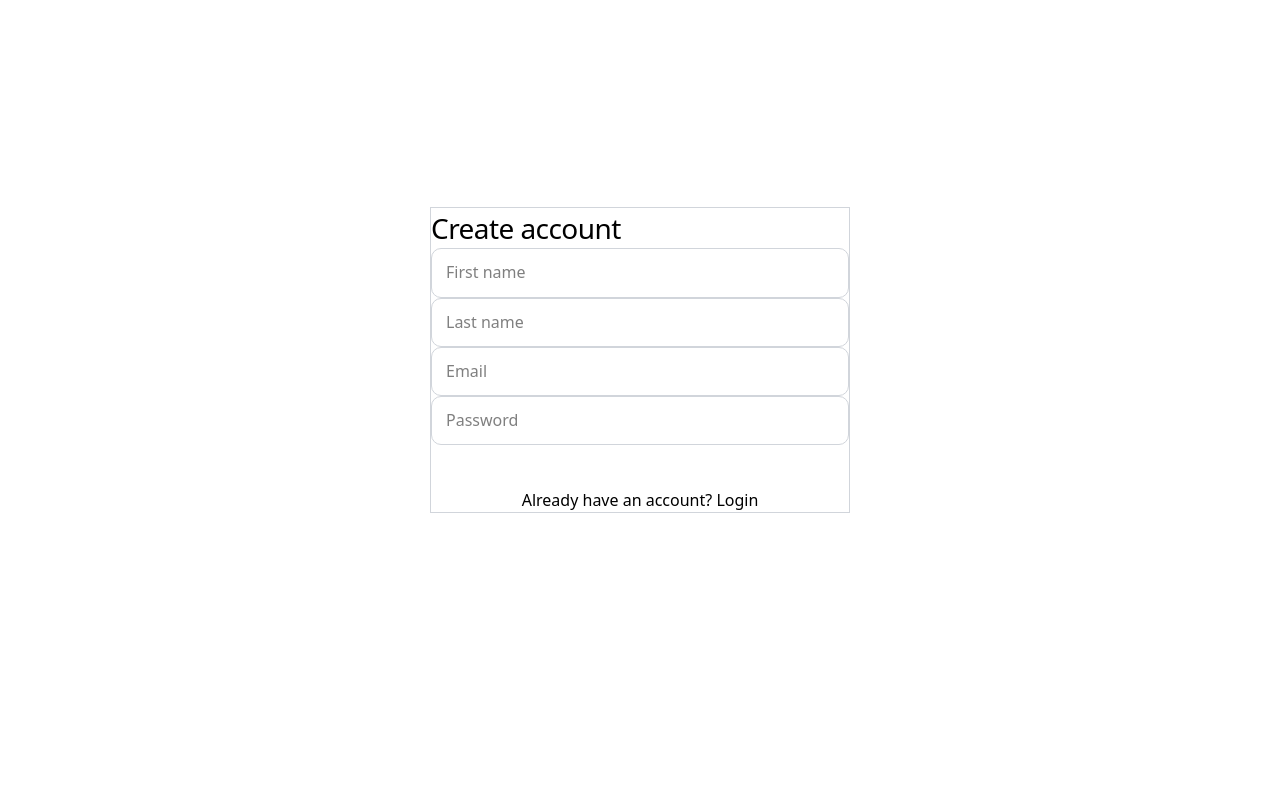
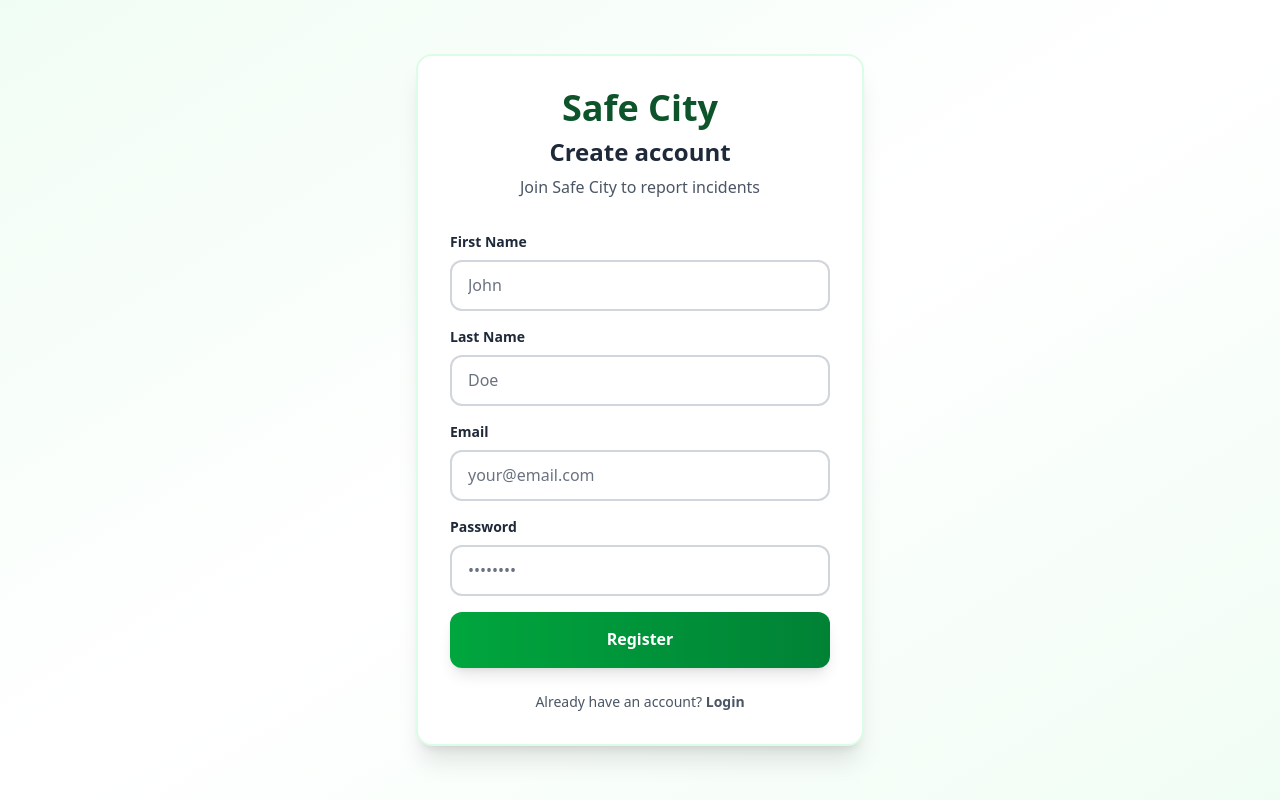
Before and after one commit to Miriapodel/Proiect-MOPS, a Next.js app in the folder mops/: page /register in a window 1280 px wide. Built offline with nearby package versions, Linux system fonts and the light colour scheme.

Commit message:
Fix issues after merging

```diff
--- a/mops/app/(auth)/login/page.tsx
+++ b/mops/app/(auth)/login/page.tsx
@@ -2,10 +2,7 @@
 
 import { useState } from "react";
 import { useRouter, useSearchParams } from "next/navigation";
-import util from "@/app/styles/util.module.css";
-import auth from "@/app/styles/auth.module.css";
-import forms from "@/app/styles/forms.module.css";
-import btn from "@/app/styles/button.module.css";
+import Link from "next/link";
 
 export default function LoginPage() {
   const router = useRouter();
@@ -34,20 +31,66 @@ export default function LoginPage() {
   }
 
   return (
-    <div className={util.center}>
-      <div className={auth.card}>
-        <h1 className={auth.title}>Welcome back</h1>
-        <form className={forms.form} onSubmit={onSubmit}>
-          <input className={forms.input} name="email" type="email" placeholder="Email" required />
-          <input className={forms.input} name="password" type="password" placeholder="Password" required />
-          <button className={`${btn.btn} ${btn.primary}`} disabled={loading} type="submit">
-            {loading ? "Signing in..." : "Login"}
-          </button>
-          {err && <p className={forms.error}>{err}</p>}
-        </form>
-        <p className={`${util.muted} ${auth.footer}`}>
-          No account? <a href="/register">Create one</a>
-        </p>
+    <div className="min-h-screen bg-gradient-to-br from-green-50 via-white to-green-50 flex items-center justify-center py-12 px-4">
+      <div className="max-w-md w-full">
+        <div className="bg-white rounded-2xl shadow-xl p-8 border-2 border-green-100">
+          <div className="text-center mb-8">
+            <h1 className="text-4xl font-bold text-green-900 mb-2">Safe City</h1>
+            <h2 className="text-2xl font-bold text-gray-800">Welcome back</h2>
+            <p className="text-gray-600 mt-2">Sign in to your account</p>
+          </div>
+
+          <form className="space-y-4" onSubmit={onSubmit}>
+            <div>
+              <label htmlFor="email" className="block text-sm font-semibold text-gray-800 mb-2">
+                Email
+              </label>
+              <input
+                id="email"
+                className="w-full px-4 py-3 border-2 border-gray-300 rounded-xl focus:ring-2 focus:ring-green-500 focus:border-green-500 text-gray-900 placeholder-gray-500 transition-colors"
+                name="email"
+                type="email"
+                placeholder="your@email.com"
+                required
+              />
+            </div>
+
+            <div>
+              <label htmlFor="password" className="block text-sm font-semibold text-gray-800 mb-2">
+                Password
+              </label>
+              <input
+                id="password"
+                className="w-full px-4 py-3 border-2 border-gray-300 rounded-xl focus:ring-2 focus:ring-green-500 focus:border-green-500 text-gray-900 placeholder-gray-500 transition-colors"
+                name="password"
+                type="password"
+                placeholder="••••••••"
+                required
+              />
+            </div>
+
+            {err && (
+              <div className="p-4 bg-red-50 border-2 border-red-400 rounded-xl">
+                <p className="text-sm text-red-800">{err}</p>
+              </div>
+            )}
+
+            <button
+              className="w-full py-4 px-6 bg-gradient-to-r from-green-600 to-green-700 text-white font-semibold rounded-xl hover:from-green-700 hover:to-green-800 disabled:from-gray-300 disabled:to-gray-400 disabled:cursor-not-allowed transition-all duration-200 focus:outline-none focus:ring-4 focus:ring-green-300 shadow-lg hover:shadow-xl"
+              disabled={loading}
+              type="submit"
+            >
+              {loading ? "Signing in..." : "Login"}
+            </button>
+          </form>
+
+          <p className="text-center text-sm text-gray-600 mt-6">
+            No account?{" "}
+            <Link href="/register" className="text-green-700 font-semibold hover:text-green-900 underline">
+              Create one
+            </Link>
+          </p>
+        </div>
       </div>
     </div>
   );
--- a/mops/app/(auth)/register/page.tsx
+++ b/mops/app/(auth)/register/page.tsx
@@ -2,10 +2,7 @@
 
 import { useState } from "react";
 import { useRouter, useSearchParams } from "next/navigation";
-import util from "@/app/styles/util.module.css";
-import auth from "@/app/styles/auth.module.css";
-import forms from "@/app/styles/forms.module.css";
-import btn from "@/app/styles/button.module.css";
+import Link from "next/link";
 
 export default function RegisterPage() {
   const router = useRouter();
@@ -34,22 +31,94 @@ export default function RegisterPage() {
   }
 
   return (
-    <div className={util.center}>
-      <div className={auth.card}>
-        <h1 className={auth.title}>Create account</h1>
-        <form className={forms.form} onSubmit={onSubmit}>
-          <input className={forms.input} name="firstName" placeholder="First name" required />
-          <input className={forms.input} name="lastName" placeholder="Last name" required />
-          <input className={forms.input} name="email" type="email" placeholder="Email" required />
-          <input className={forms.input} name="password" type="password" placeholder="Password" required />
-          <button className={`${btn.btn} ${btn.primary}`} disabled={loading} type="submit">
-            {loading ? "Creating..." : "Register"}
-          </button>
-          {err && <p className={forms.error}>{err}</p>}
-        </form>
-        <p className={`${util.muted} ${auth.footer}`}>
-          Already have an account? <a href="/login">Login</a>
-        </p>
+    <div className="min-h-screen bg-gradient-to-br from-green-50 via-white to-green-50 flex items-center justify-center py-12 px-4">
+      <div className="max-w-md w-full">
+        <div className="bg-white rounded-2xl shadow-xl p-8 border-2 border-green-100">
+          <div className="text-center mb-8">
+            <h1 className="text-4xl font-bold text-green-900 mb-2">Safe City</h1>
+            <h2 className="text-2xl font-bold text-gray-800">Create account</h2>
+            <p className="text-gray-600 mt-2">Join Safe City to report incidents</p>
+          </div>
+
+          <form className="space-y-4" onSubmit={onSubmit}>
+            <div>
+              <label htmlFor="firstName" className="block text-sm font-semibold text-gray-800 mb-2">
+                First Name
+              </label>
+              <input
+                id="firstName"
+                className="w-full px-4 py-3 border-2 border-gray-300 rounded-xl focus:ring-2 focus:ring-green-500 focus:border-green-500 text-gray-900 placeholder-gray-500 transition-colors"
+                name="firstName"
+                type="text"
+                placeholder="John"
+                required
+              />
+            </div>
+
+            <div>
+              <label htmlFor="lastName" className="block text-sm font-semibold text-gray-800 mb-2">
+                Last Name
+              </label>
+              <input
+                id="lastName"
+                className="w-full px-4 py-3 border-2 border-gray-300 rounded-xl focus:ring-2 focus:ring-green-500 focus:border-green-500 text-gray-900 placeholder-gray-500 transition-colors"
+                name="lastName"
+                type="text"
+                placeholder="Doe"
+                required
+              />
+            </div>
+
+            <div>
+              <label htmlFor="email" className="block text-sm font-semibold text-gray-800 mb-2">
+                Email
+              </label>
+              <input
+                id="email"
+                className="w-full px-4 py-3 border-2 border-gray-300 rounded-xl focus:ring-2 focus:ring-green-500 focus:border-green-500 text-gray-900 placeholder-gray-500 transition-colors"
+                name="email"
+                type="email"
+                placeholder="your@email.com"
+                required
+              />
+            </div>
+
+            <div>
+              <label htmlFor="password" className="block text-sm font-semibold text-gray-800 mb-2">
+                Password
+              </label>
+              <input
+                id="password"
+                className="w-full px-4 py-3 border-2 border-gray-300 rounded-xl focus:ring-2 focus:ring-green-500 focus:border-green-500 text-gray-900 placeholder-gray-500 transition-colors"
+                name="password"
+                type="password"
+                placeholder="••••••••"
+                required
+              />
+            </div>
+
+            {err && (
+              <div className="p-4 bg-red-50 border-2 border-red-400 rounded-xl">
+                <p className="text-sm text-red-800">{err}</p>
+              </div>
+            )}
+
+            <button
+              className="w-full py-4 px-6 bg-gradient-to-r from-green-600 to-green-700 text-white font-semibold rounded-xl hover:from-green-700 hover:to-green-800 disabled:from-gray-300 disabled:to-gray-400 disabled:cursor-not-allowed transition-all duration-200 focus:outline-none focus:ring-4 focus:ring-green-300 shadow-lg hover:shadow-xl"
+              disabled={loading}
+              type="submit"
+            >
+              {loading ? "Creating..." : "Register"}
+            </button>
+          </form>
+
+          <p className="text-center text-sm text-gray-600 mt-6">
+            Already have an account?{" "}
+            <Link href="/login" className="text-green-700 font-semibold hover:text-green-900 underline">
+              Login
+            </Link>
+          </p>
+        </div>
       </div>
     </div>
   );
--- a/mops/app/components/LogoutButton.tsx
+++ b/mops/app/components/LogoutButton.tsx
@@ -10,6 +10,7 @@ export function LogoutButton() {
         router.push("/login");
       }}
       type="button"
+      className="px-6 py-3 bg-red-600 text-white font-semibold rounded-xl hover:bg-red-700 transition-all duration-200 shadow-md hover:shadow-lg"
     >
       Logout
     </button>
--- a/mops/app/lib/utils/geocoding.ts
+++ b/mops/app/lib/utils/geocoding.ts
@@ -11,7 +11,7 @@ export async function reverseGeocode(
       `https://nominatim.openstreetmap.org/reverse?format=json&lat=${latitude}&lon=${longitude}&addressdetails=1`,
       {
         headers: {
-          'User-Agent': 'MOPS-Incident-Reporter',
+          'User-Agent': 'SafeCity-Incident-Reporter',
         },
       }
     );
@@ -45,7 +45,7 @@ export async function forwardGeocode(
       `https://nominatim.openstreetmap.org/search?format=json&q=${encodeURIComponent(address)}&limit=1`,
       {
         headers: {
-          'User-Agent': 'MOPS-Incident-Reporter',
+          'User-Agent': 'SafeCity-Incident-Reporter',
         },
       }
     );
--- a/mops/app/map/page.tsx
+++ b/mops/app/map/page.tsx
@@ -5,16 +5,7 @@ import dynamic from 'next/dynamic';
 const Map = dynamic(() => import('../components/Map'), {
     ssr: false,
     loading: () => (
-        <div style={{
-            width: '100%',
-            height: '100vh',
-            display: 'flex',
-            alignItems: 'center',
-            justifyContent: 'center',
-            background: '#f0f0f0',
-            fontSize: '20px',
-            color: '#666'
-        }}>
+        <div className="w-full h-screen flex items-center justify-center bg-gray-100 text-xl text-gray-600">
             Loading map...
         </div>
     )
--- a/mops/package.json
+++ b/mops/package.json
@@ -27,7 +27,7 @@
   "devDependencies": {
     "@tailwindcss/postcss": "^4",
     "@types/bcrypt": "^6.0.0",
-    "@types/leaflet": "^1.9.21",
+
     "@types/jest": "^29.5.11",
     "@types/leaflet": "^1.9.8",
     "@types/node": "^20",
```
Also changed, not shown: mops/app/page.tsx (+25 -7 lines), 1 other file (tests, documents, lock files or other folders).
